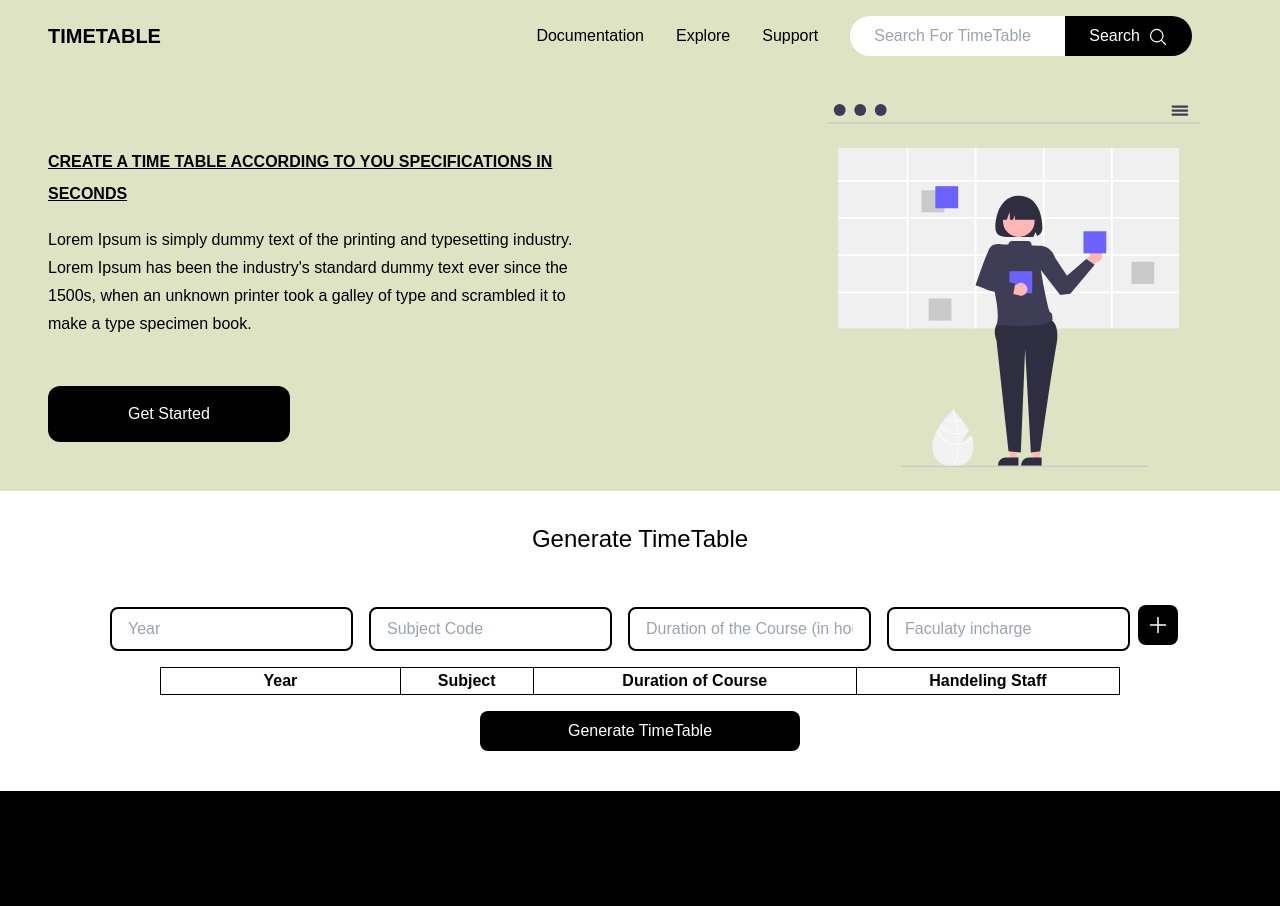
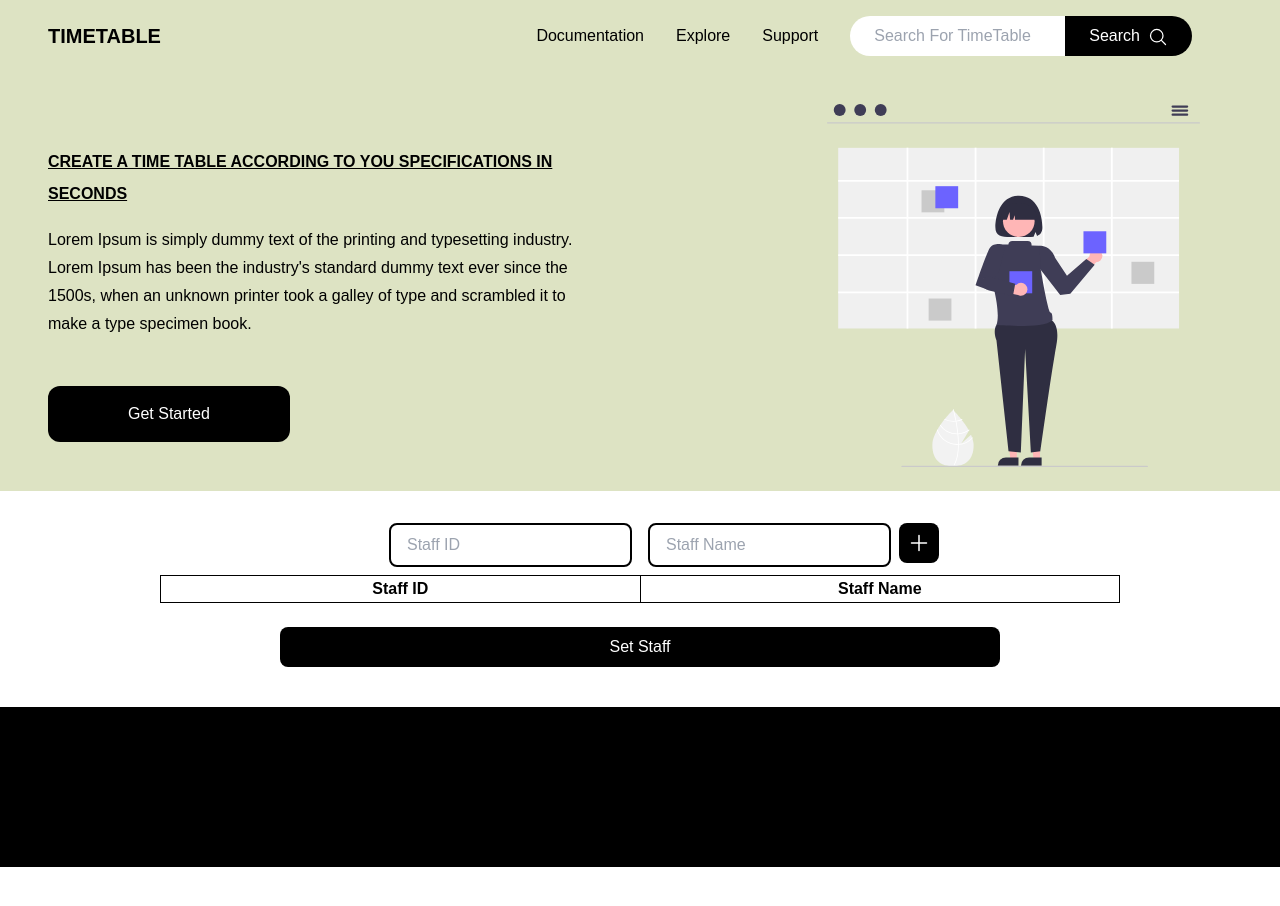
Before and after one commit to 0chiranjeevim0/TimeTable_WebApp_FrontEnd, a React (Create React App) app: page / in a window 1280 px wide. Shown: the top 906 px of the page. After the commit the page ends 867 px from the top, so only its background shows below. Built offline with nearby package versions, Linux system fonts and the light colour scheme.

Commit message:
status: staff details

```diff
--- a/src/App.js
+++ b/src/App.js
@@ -1,76 +1,33 @@
 import React,{useState} from 'react';
 import Navbar from './components/Navbar.js';
 import Banner from './components/Banner.js';
-import Subject from './components/Subject.js';
-import Tabledata from './components/Tabledata.js';
-import TimeTableContainer from './components/TimeTableContainer.js';
+import Subjects from './components/Subjects';
+import Staff from './components/Staff.js';
 
 const App = () =>{
-  const [subjects, setSubjects] = useState([]);
-  const [generateOnLoad, setGenerateOnLoad] = useState(false);
-  const [timetable, setTimetable] = useState();
+  //states to store staff details
+  const [staffDetails, setStaffDetails] = useState()
 
-  const addSubject = (subject) =>{
-    setSubjects([...subjects,subject]);
-  }
+  const addStaff = (staffDetails) =>{
+    //function to mainpulate staff details
+    setStaffDetails(staffDetails);
 
-  const getData = async()=>{
-    setGenerateOnLoad(true)
-
-    try{
-     const data =  await fetch("http://65.2.35.205:3000/subjects",{
-       method:'POST',
-       body:JSON.stringify({
-         subject_1:{
-           name:"mark"
-         }
-       })
-     });
-     const res = await data.json();
-     setTimetable(res);
-     setGenerateOnLoad(false);
-    }catch(err){
-      console.log(err);
-    }
-    setGenerateOnLoad(false)
   }
 
   return(
     <div className="">
         <Navbar />
         <Banner />
-        <div className='mt-8'>
-          <h1 className='text-center text-2xl font-medium'>Generate TimeTable</h1>
-          <div className='flex flex-col items-center mt-7'>
-              <Subject addSubject={addSubject}/>
-          </div>
-          <div className=''>
-            <Tabledata subjects={subjects}/>
-            <div className='flex justify-center mt-4'>
-                <button onClick={getData} className='bg-black text-white px-4 py-2 rounded-lg w-3/4 flex justify-center lg:w-1/4 '>
-                  {
-                    (generateOnLoad?
-                      <svg xmlns="http://www.w3.org/2000/svg" fill="none" viewBox="0 0 24 24" stroke-width="1.5" stroke="currentColor" className="w-6 h-6 animate-spin">
-                        <path stroke-linecap="round" stroke-linejoin="round" d="M16.023 9.348h4.992v-.001M2.985 19.644v-4.992m0 0h4.992m-4.993 0l3.181 3.183a8.25 8.25 0 0013.803-3.7M4.031 9.865a8.25 8.25 0 0113.803-3.7l3.181 3.182m0-4.991v4.99" />
-                      </svg>
-                      :
-                      "Generate TimeTable"
-
-                    )
-                  }
-                </button>
-            </div>
-          </div>
-        </div>
-        <div className='w-full'>
+        <div className=''>
           {
-            (timetable?
-              <TimeTableContainer data={timetable} />
+            (staffDetails?
+              <Subjects staffDetails={staffDetails}/>
               :
-              <></>
+              <Staff addStaffDetails={addStaff} />
             )
           }
         </div>
+
         <div className='bg-black p-20 mt-10'>
 
         </div>
--- /dev/null
+++ b/src/components/Staff.js
@@ -0,0 +1,46 @@
+import React,{useState} from 'react';
+import StaffTable from './StaffTable';
+
+const Staff = ({addStaffDetails}) =>{
+    //states to store staff details
+    const [tempStaffId, setTempStaffId] = useState('');
+    const [tempStaffName, setTempStaffName] = useState('');
+    const [staffData, setStaffData] = useState([]);
+
+    const setStaff = () =>{
+        //methord to add a staff
+        setStaffData([...staffData,{"id":tempStaffId,"name":tempStaffName}])
+        setTempStaffId('');
+        setTempStaffName('');
+    }
+
+    const setStaffDetails = () =>{
+        //methord to set all staff details
+        addStaffDetails(staffData);
+    }
+    console.log(staffData)
+    return(
+        <div className='my-4 flex flex-col items-center w-full'>
+            <div className='flex flex-col my-2 items-center ml-0 lg:flex-row lg:ml-10'>
+                <input value={tempStaffId} onChange={(e) => setTempStaffId(e.target.value)} className='border-black border-2 px-4 py-2 rounded-lg mx-2 mt-2' type="text" placeholder="Staff ID" />
+                <input value={tempStaffName} onChange={(e) => setTempStaffName(e.target.value)} className='border-black border-2 px-4 py-2 rounded-lg mx-2 mt-2' type="text" placeholder="Staff Name" />
+
+                <button onClick={setStaff} className='bg-black text-white px-2 h-10 rounded-lg mt-1'>
+                    <svg xmlns="http://www.w3.org/2000/svg" fill="none" viewBox="0 0 24 24" stroke-width="1.5" stroke="currentColor" className="w-6 h-6">
+                        <path stroke-linecap="round" stroke-linejoin="round" d="M12 4.5v15m7.5-7.5h-15" />
+                    </svg>
+                </button>
+            </div>
+            <div className='w-full'>
+                <StaffTable staffData={staffData}/>
+            </div>
+            <div className='w-3/4'>
+                <button onClick={setStaffDetails} className='bg-black p-2 text-white rounded-lg mt-4 w-3/4 flex justify-center mx-auto lg:mt-6'>Set Staff</button>
+            </div>
+
+        </div>
+    )
+}
+
+
+export default Staff;
--- /dev/null
+++ b/src/components/StaffTable.js
@@ -0,0 +1,33 @@
+import React from 'react';
+
+const StaffTable = (props) =>{
+
+
+
+    return(
+        <div className='w-full '>
+            <div className='w-full flex justify-center'>
+                <table className='w-3/4 table-auto boder-separate border-spacing-2'>
+                    <thead>
+                        <tr>
+                            <th className='border border-black w-1/2'>Staff ID</th>
+                            <th className='border border-black w-1/2'>Staff Name</th>
+                        </tr>
+                    </thead>
+                    <tbody>
+                        {
+                            props.staffData.map((data) =>(
+                                <tr class="text-center">
+                                    <td className='border border-black p-2 capitalize'>{data.id}</td>
+                                    <td className='border border-black uppercase'>{data.name}</td>
+                                </tr>
+                            ))
+                        }
+                    </tbody>
+                </table>
+            </div>
+        </div>
+    )
+}
+
+export default StaffTable;
--- a/src/components/Subject.js
+++ b/src/components/Subject.js
@@ -8,13 +8,16 @@ const Subject = (props) =>{
     const [subject, setSubject] = useState();
     const [duration, setDuration] = useState();
     const [staff, setStaff] = useState()
-
+    const [subjectCode, setSubjectCode] = useState();
+    const [isLab ,setIslab] = useState(false);
     const sendSubject = () =>{
         const subjectData = {
             "year":year,
             "subject":subject,
+            "subjectCode":subjectCode,
             "duration":duration,
             "staff":staff,
+            "ISlab":isLab
         }
 
         props.addSubject(subjectData);
@@ -22,16 +25,31 @@ const Subject = (props) =>{
         setSubject('');
         setDuration('');
         setStaff('');
+        setSubjectCode('')
     }
 
     return(
-        <div className='p-4 flex flex-col items-center lg:flex-row'>
-            <input value={year} onChange={(e) => setYear(e.target.value)} className='border-black border-2 px-4 py-2 rounded-lg mx-2 mt-2' type="text" placeholder="Year" />
-            <input value={subject} onChange={(e) => setSubject(e.target.value)} className='border-black border-2 px-4 py-2 rounded-lg mx-2 mt-2'  type="text" placeholder="Subject Code" />
-            <input value={duration} onChange={(e) => setDuration(e.target.value)} className='border-black border-2 px-4 py-2 rounded-lg mx-2 mt-2' type="text" placeholder="Duration of the Course (in hours)" />
-            <input value={staff} onChange={(e) => setStaff(e.target.value)} className='border-black border-2 px-4 py-2 rounded-lg mx-2 mt-2' type="text" placeholder="Faculaty incharge" />
+        <div className='p-4 flex flex-col items-center w-full'>
+            <div className="flex flex-col lg:flex-row">
+                <input value={year} onChange={(e) => setYear(e.target.value)} className='border-black border-2 px-4 py-2 rounded-lg mx-2 mt-2 lg:w-2/5' type="text" placeholder="Year" />
+                <input value={subject} onChange={(e) => setSubject(e.target.value)} className='border-black border-2 px-4 py-2 rounded-lg mx-2 mt-2'  type="text" placeholder="Subject Name" />
+                <input value={subjectCode} onChange={(e) => setSubjectCode(e.target.value)} className='border-black border-2 px-4 py-2 rounded-lg mx-2 mt-2 lg:w-3/5'  type="text" placeholder="Subject Code" />
+                <input value={duration} onChange={(e) => setDuration(e.target.value)} className='border-black border-2 px-4 py-2 rounded-lg mx-2 mt-2  lg:w-3/5' type="text" placeholder="Duration of the Course (in hours)" />
+                <select onChange={(e) => setStaff(e.target.value)} className="border-black border-2 px-4 p-2 rounded-lg mt-2 ml-2  lg:w-3/5">
+                    <option>Select Staff</option>
+                    {
+                        props.staffDetails.map((data) =>(
+                            <option value={data.name}>{data.name}</option>
+                        ))
+                    }
+                </select>
+                <select onChange={(e) => setIslab(e.target.value)} className="border-black border-2 px-4 p-2 rounded-lg mt-2 ml-2  lg:w-3/5">
+                    <option value={false}>False</option>
+                    <option value={true} >True</option>
+                </select>
+            </div>
 
-            <button disabled={!year || !staff || !subject || !duration} onClick={sendSubject} className='bg-black p-2 text-white rounded-lg mt-4 w-3/4 flex justify-center lg:mt-0'>
+            <button disabled={!year || !staff || !subject || !duration} onClick={sendSubject} className='bg-black p-2 text-white rounded-lg mt-4 w-1/4 flex justify-center lg:mt-5'>
                 <svg xmlns="http://www.w3.org/2000/svg" fill="none" viewBox="0 0 24 24" stroke-width="1.5" stroke="currentColor" className="w-6 h-6">
                     <path stroke-linecap="round" stroke-linejoin="round" d="M12 4.5v15m7.5-7.5h-15" />
                 </svg>
--- /dev/null
+++ b/src/components/Subjects.js
@@ -0,0 +1,75 @@
+import React,{useState} from 'react';
+import Subject from './Subject.js';
+import Tabledata from './Tabledata.js';
+import TimeTableContainer from './TimeTableContainer.js';
+
+const Subjects = (props) => {
+    const [subjects, setSubjects] = useState([]);
+    const [generateOnLoad, setGenerateOnLoad] = useState(false);
+    const [timetable, setTimetable] = useState();
+
+    const addSubject = (subject) =>{
+      setSubjects([...subjects,subject]);
+    }
+
+    const getData = async()=>{
+      setGenerateOnLoad(true)
+
+      try{
+       const data =  await fetch("http://65.2.35.205:3000/subjects",{
+         method:'POST',
+         body:JSON.stringify({
+           subject_1:{
+             name:"mark"
+           }
+         })
+       });
+       const res = await data.json();
+       setTimetable(res);
+       setGenerateOnLoad(false);
+      }catch(err){
+        console.log(err);
+      }
+      setGenerateOnLoad(false)
+    }
+    return(
+        <div className="">
+            <div className='mt-8'>
+            <h1 className='text-center text-2xl font-medium'>Generate TimeTable</h1>
+            <div className='flex flex-col items-center mt-7'>
+                <Subject addSubject={addSubject} staffDetails={props.staffDetails}/>
+
+            </div>
+            <div className=''>
+                <Tabledata subjects={subjects}/>
+                <div className='flex justify-center mt-4'>
+                    <button onClick={getData} className='bg-black text-white px-4 py-2 rounded-lg w-3/4 flex justify-center lg:w-1/4 '>
+                    {
+                        (generateOnLoad?
+                        <svg xmlns="http://www.w3.org/2000/svg" fill="none" viewBox="0 0 24 24" stroke-width="1.5" stroke="currentColor" className="w-6 h-6 animate-spin">
+                            <path stroke-linecap="round" stroke-linejoin="round" d="M16.023 9.348h4.992v-.001M2.985 19.644v-4.992m0 0h4.992m-4.993 0l3.181 3.183a8.25 8.25 0 0013.803-3.7M4.031 9.865a8.25 8.25 0 0113.803-3.7l3.181 3.182m0-4.991v4.99" />
+                        </svg>
+                        :
+                        "Generate TimeTable"
+
+                        )
+                    }
+                    </button>
+                </div>
+            </div>
+            </div>
+            <div className='w-full'>
+            {
+                (timetable?
+                <TimeTableContainer data={timetable} />
+                :
+                <></>
+                )
+            }
+            </div>
+        </div>
+    )
+}
+
+
+export default Subjects;
--- a/src/components/Tabledata.js
+++ b/src/components/Tabledata.js
@@ -8,20 +8,25 @@ const Tabledata = (props) =>{
             <table className='w-3/4 table-auto boder-separate border-spacing-2'>
                 <thead>
                   <tr>
-                    <th class='border border-black w-1/4'>Year</th>
-                    <th class='border border-black'>Subject</th>
-                    <th class='border border-black'>Duration of Course</th>
-                    <th class='border border-black'>Handeling Staff</th>
+                    <th className='border border-black w-1/4'>Year</th>
+                    <th className='border border-black'>Subject Name</th>
+                    <th className='border border-black'>Subject Code</th>
+                    <th className='border border-black'>Duration of Course</th>
+                    <th className='border border-black'>Handeling Staff</th>
+                    <th className='border border-black'>IS Lab</th>
+
                   </tr>
                 </thead>
                 <tbody>
                   {
                     props.subjects.map((subject) =>(
                         <tr class="text-center">
-                            <td class='border border-black p-2 capitalize'>{subject.year}</td>
-                            <td class='border border-black uppercase'>{subject.subject}</td>
-                            <td class='border border-black capitalize'>{subject.duration}</td>
-                            <td class='border border-black capitalize'>{subject.staff}</td>
+                            <td className='border border-black p-2 capitalize'>{subject.year}</td>
+                            <td className='border border-black uppercase'>{subject.subject}</td>
+                            <td className='border border-black uppercase'>{subject.subjectCode}</td>
+                            <td className='border border-black capitalize'>{subject.duration}</td>
+                            <td className='border border-black capitalize'>{subject.staff}</td>
+                            <td className='border border-black capitalize'>{subject.ISlab}</td>
                         </tr>
                     ))
                   }
```
Also changed, not shown: src/components/TimeTable.js (+41 -41 lines).
